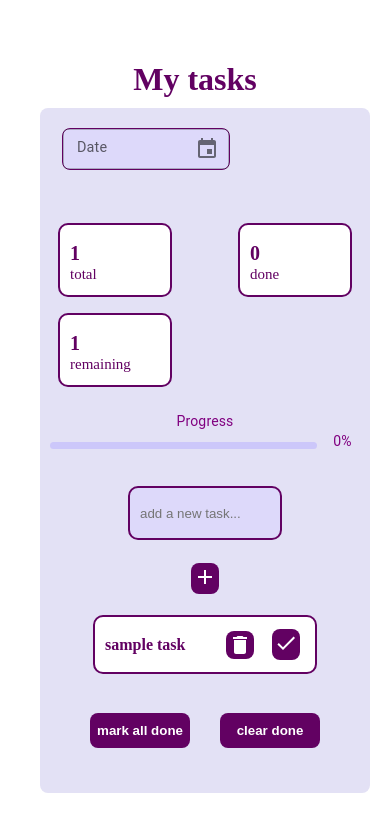
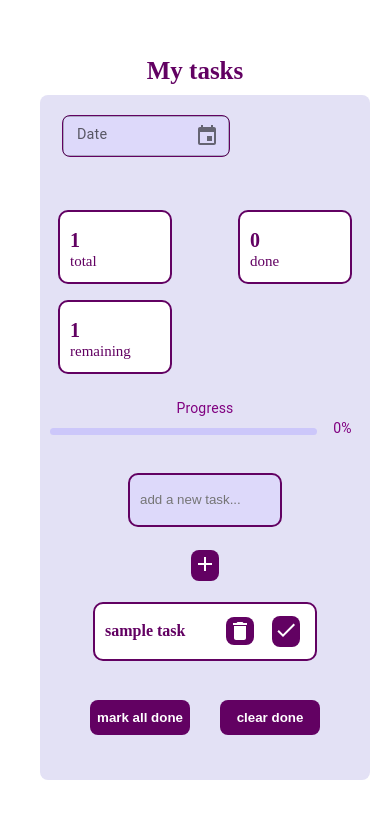
Before and after one commit to Tanishqa08/TaskFlow, a React (Vite) app: page / in a window 390 px wide. Shown: the top 832 px of the page. Built offline with nearby package versions, Linux system fonts and the light colour scheme.

Commit message:
responsiveness fix

```diff
--- a/src/Todo.css
+++ b/src/Todo.css
@@ -230,6 +230,7 @@ ul {
     .progress{
         font-size: 15px;
     }
-
-
+    .mytask{
+        font-size: 25px;
+    }
 }
--- a/src/TodoList.jsx
+++ b/src/TodoList.jsx
@@ -52,7 +52,7 @@ export default function TodoList() {
     };
 
     return (<>
-        <h1 style={{ textAlign: "center", marginBottom: "10px", color: "rgb(98, 1, 98)" }}>My tasks</h1>
+        <h1 style={{ textAlign: "center", marginBottom: "10px", color: "rgb(98, 1, 98)" }} className="mytask">My tasks</h1>
 
         <div className="container">
 
```
